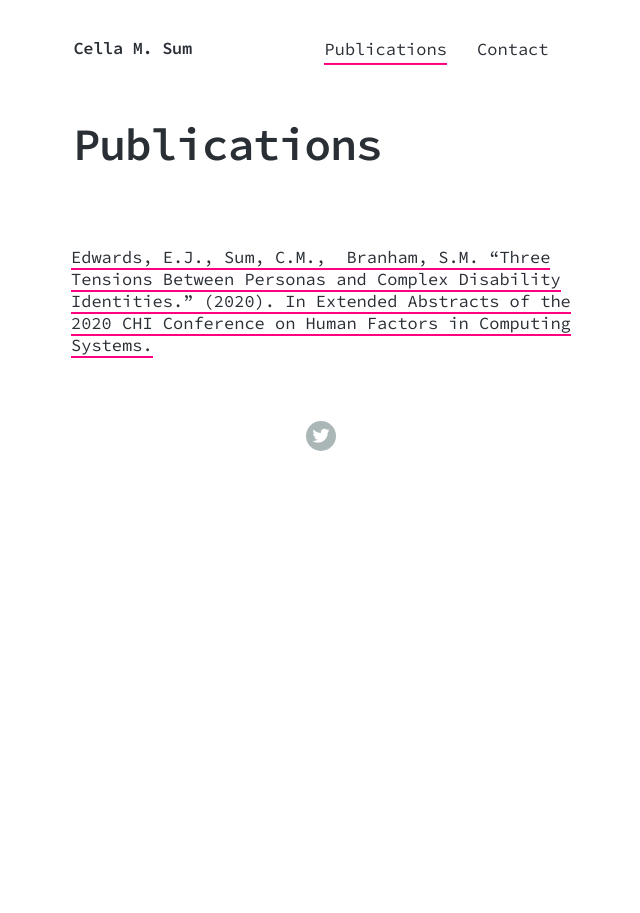
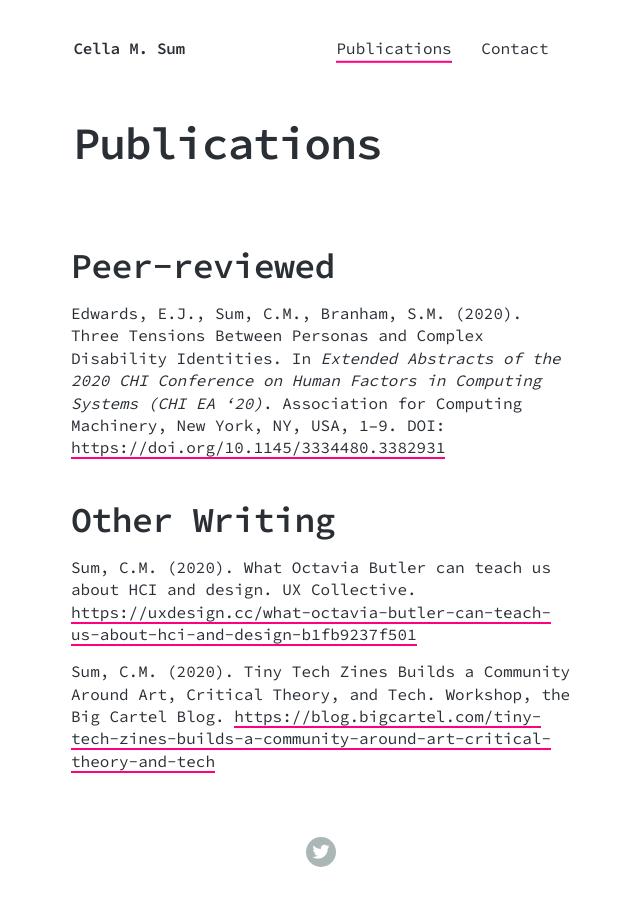
Before and after one commit to cella/cellaio, a Jekyll site: the page built from _pages/publications.md, in a window 1280 px wide. Shown: the whole page, without its empty margins (319-959 px from the left). Built offline with Jekyll 4.4.1, drawn with Linux system fonts in a browser that asks for light colours; nearby versions of some CDN libraries.

Commit message:
Update research and bio

```diff
--- a/_pages/publications.md
+++ b/_pages/publications.md
@@ -1,5 +1,11 @@
 ---
 title: 'Publications'
 ---
+## Peer-reviewed
+Edwards, E.J., Sum, C.M., Branham, S.M. (2020). Three Tensions Between Personas and Complex Disability Identities. In *Extended Abstracts of the 2020 CHI Conference on Human Factors in Computing Systems (CHI EA '20)*. Association for Computing Machinery, New York, NY, USA, 1–9. DOI: [https://doi.org/10.1145/3334480.3382931](https://doi.org/10.1145/3334480.3382931)
 
-[Edwards, E.J., Sum, C.M.,  Branham, S.M. “Three Tensions Between Personas and Complex Disability Identities.” (2020). In Extended Abstracts of the 2020 CHI Conference on Human Factors in Computing Systems.](https://dl.acm.org/doi/abs/10.1145/3334480.3382931)
+
+## Other Writing
+Sum, C.M. (2020). What Octavia Butler can teach us about HCI and design. UX Collective. [https://uxdesign.cc/what-octavia-butler-can-teach-us-about-hci-and-design-b1fb9237f501](https://uxdesign.cc/what-octavia-butler-can-teach-us-about-hci-and-design-b1fb9237f501)
+
+Sum, C.M. (2020). Tiny Tech Zines Builds a Community Around Art, Critical Theory, and Tech. Workshop, the Big Cartel Blog. [https://blog.bigcartel.com/tiny-tech-zines-builds-a-community-around-art-critical-theory-and-tech](https://blog.bigcartel.com/tiny-tech-zines-builds-a-community-around-art-critical-theory-and-tech)
--- a/index.html
+++ b/index.html
@@ -1,7 +1,7 @@
 ---
 layout: default
 title: Home
-description: Cella M. Sum is a PhD student at Carnegie Mellon University's Human-Computer Interaction Institute.
+description: Cella M. Sum is an interdisciplinary researcher and PhD student at Carnegie Mellon University's Human-Computer Interaction Institute.
 ---
 
 
```
Also changed, not shown: other parts of index.html (+2 -2 lines), _data/settings.yml (+7 -7 lines).
